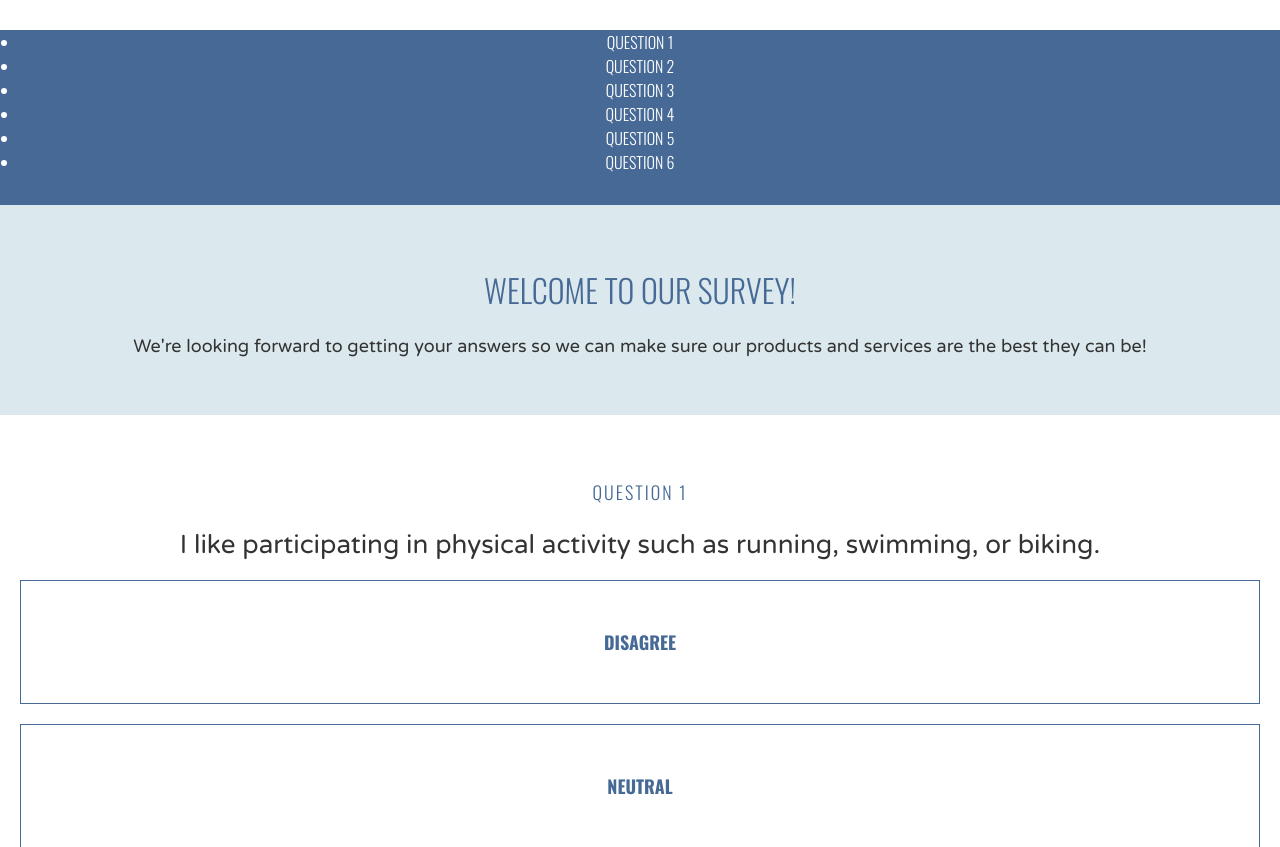
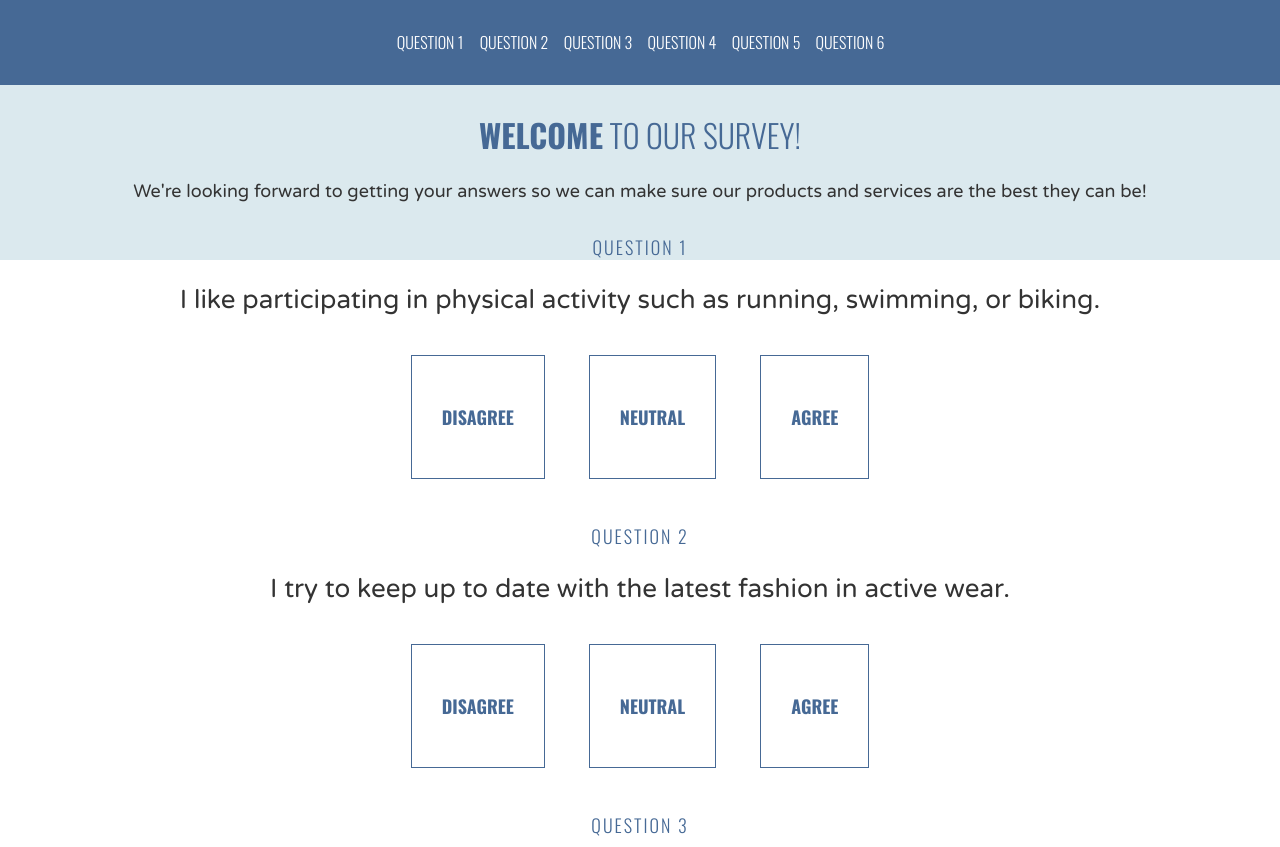
Before and after one commit to JenniferMoesa/Codecademy-CSS-Selectors, a plain HTML site: page Display and Positioning/index.html in a window 1280 px wide. Shown: the top 847 px of the page. Drawn offline with nearby package versions, Linux system fonts and the light colour scheme.

Commit message:
Add files via upload

```diff
--- a/Display and Positioning/index.html
+++ b/Display and Positioning/index.html
@@ -19,7 +19,8 @@
   </header>
 
   <div class="welcome">
-    <h1>Welcome to our survey!</h1>
+    <!-- Display property INLINE, for example <strong> -->
+    <h1><strong>Welcome</strong> to our survey!</h1>
     <p>We're looking forward to getting your answers so we can make sure our products and services are the best they can be!</p>
   </div>
 
@@ -108,5 +109,32 @@
     </div>
   </div>
 
+  <!-- Display property BLOCK, for example a FOOTER -->
+  <footer>
+    <h3>Thanks for taking our survey!</h3>
+  </footer>
+
 </body>
 </html>
+
+<!-- display property: inline, block, and inline-block. -->
+
+<!-- INLINE
+  The default display for some elements, such as <em>, <strong>, and <a>, is called inline.
+  Inline elements have a box that wraps tightly around their content,
+  only taking up the amount of space necessary to display their content
+  and not requiring a new line after each element.
+  The height and width of these elements cannot be specified in the CSS document. -->
+
+<!-- BLOCK
+  Some elements are not displayed in the same line as the content around them.
+  These are called block-level elements.
+  These elements fill the entire width of the page by default, but their width property can also be set
+  Elements that are block-level by default include all levels of heading elements (<h1> through <h6>), <p>, <div> and <footer>.  -->
+
+
+<!-- INLINE-BLOCK
+  The third value for the display property is inline-block.
+  Inline-block display combines features of both inline and block elements.
+  Inline-block elements can appear next to each other and we can specify their dimensions using the width and height properties.
+  Images are the best example of default inline-block elements. -->
--- a/Display and Positioning/style.css
+++ b/Display and Positioning/style.css
@@ -6,6 +6,22 @@ body {
   header {
     background-color: #466995;
     border-bottom: 1px solid #466995;
+    /* When an element’s position is set to ABSOLUTE,
+    all other elements on the page will ignore the element
+    and act like it is not present on the page.
+    position: absolute; */
+
+    /* We can FIX an element to a specific position on the page (regardless of user scrolling)
+    by setting its position to fixed,
+    and accompanying it with the familiar offset properties top, bottom, left, and right.
+    This technique is often used for navigation bars on a web page.
+    */
+    position: fixed;
+    width: 100%;
+
+    /* The Z-INDEX property
+    How far 'back' or 'forward' overlapping elements appear on a page. */
+    z-index: 10;
   }
 
   ul {
@@ -20,6 +36,12 @@ body {
     font-size: 16px;
     font-weight: 300;
     text-transform: uppercase;
+    /* display: INLINE BLOCK
+    Inline-block elements can appear next to each other
+    and we can specify their dimensions using the width and height properties.
+    */
+    display: inline-block;
+    width: 80px;
   }
 
   li:hover {
@@ -71,6 +93,7 @@ body {
   footer {
     background-color: #DBE9EE;
     text-align: center;
+    height: 100px;
   }
 
   .welcome {
@@ -79,18 +102,27 @@ body {
     padding: 40px;
     text-align: center;
     width: 100%;
+    /* POSITION RELATIVE to TOP, BOTTOM, LEFT or RIGHT. */
+    position: relative;
+    top: 50px;
   }
 
   .question {
     text-align: center;
-    /* POSITION RELATIVE to TOP, BOTTOM, LEFT or RIGHT. */
-    position: relative;
+    /* The STICKY value is another position value that keeps an element in the document flow as the user scrolls,
+    but sticks to a specified position as the page is scrolled further.  */
+    position: sticky;
     top: 40px;
+    /* clear: left; */
   }
 
   .answer {
     border: 1px solid #466995;
     margin: 20px;
+    /* DISPLAY controls the block level of an element,
+    an INLINE BLOCK element does not start a new line and can be sized using the height and width properties*/
+    display: inline-block;
+    /* float: left: */
   }
 
   .answer:hover {
@@ -99,10 +131,34 @@ body {
   }
 
 
-/* The default position of an element can be changed by setting its position property. The position property can take one of five values:
+/* The default position of an element can be changed by setting its position property.
+The position property can take one of five values:
 
 static - the default value (it does not need to be specified)
 relative
 absolute
 fixed
 sticky */
+
+
+/* Review: Layout
+
+The POSITION PROPERTY allows you to specify the position of an element.
+When set to RELATIVE, an element’s position is relative to its default position on the page.
+When set to ABSOLUTE, an element’s position is relative to its closest positioned parent element.
+It can be pinned to any part of the web page, but the element will still move with the rest of the document when the page is scrolled.
+When set to FIXED, an element’s position can be pinned to any part of the web page.
+The element will remain in view no matter what.
+When set to STICKY, an element can stick to a defined offset position when the user scrolls its parent container.
+
+The Z-INDEX of an element specifies how far back or how far forward an element appears on the page when it overlaps other elements.
+
+The DISPLAY PROPERTY allows you to control how an element flows vertically and horizontally in a document.
+INLINE elements take up as little space as possible, and they cannot have manually adjusted width or height.
+BLOCK elements take up the width of their container and can have manually adjusted heights.
+INLINE-BLOCK elements can have set width and height, but they can also appear next to each other and do not take up their entire container width.
+
+The FLOAT property can move elements as far left or as far right as possible on a web page.
+You can CLEAR an element’s left or right side (or both) using the clear property.
+When combined with an understanding of the box model, positioning can create visually appealing web pages.
+*/
```
